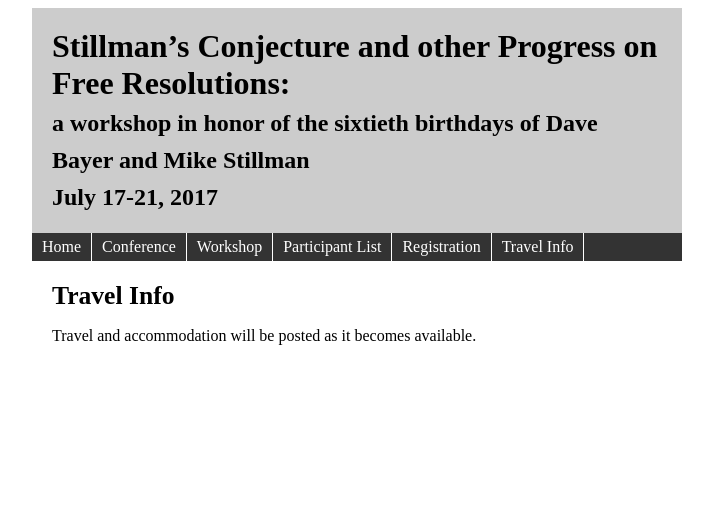
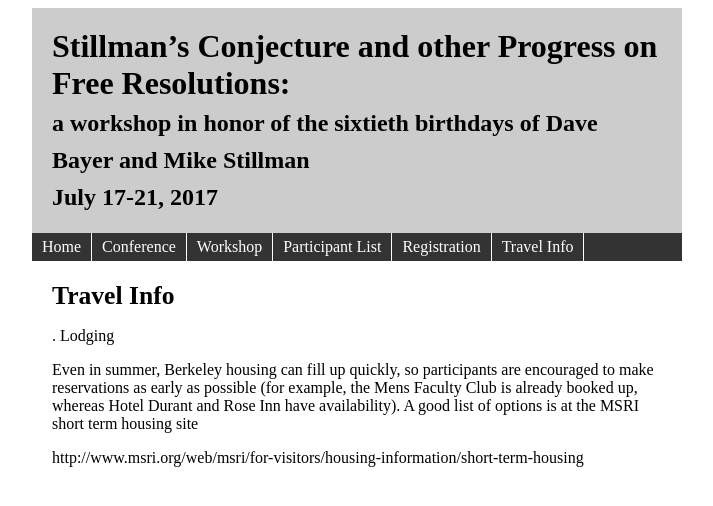
Before and after one commit to Macaulay2/Workshop-2017-Berkeley, a Jekyll site: the page built from travel.md, in a window 1280 px wide. Shown: the top 506 px of the page, without its empty margins (283-996 px from the left). Built offline with Jekyll 4.4.1, drawn with Linux system fonts in a browser that asks for light colours.

Commit message:
adding files

```diff
--- a/travel.md
+++ b/travel.md
@@ -7,4 +7,14 @@ menuOrder: 40
 
 ## {{ page.title }}
 
-Travel and accommodation will be posted as it becomes available.
+
+. Lodging
+
+Even in summer, Berkeley housing can fill up quickly,
+so participants are encouraged to make reservations
+as early as possible (for example, the Mens Faculty
+Club is already booked up, whereas Hotel Durant and
+Rose Inn have availability). A good list of options
+is at the MSRI short term housing site
+
+http://www.msri.org/web/msri/for-visitors/housing-information/short-term-housing
```
Also changed, not shown: index.md (+1 -0 lines).
